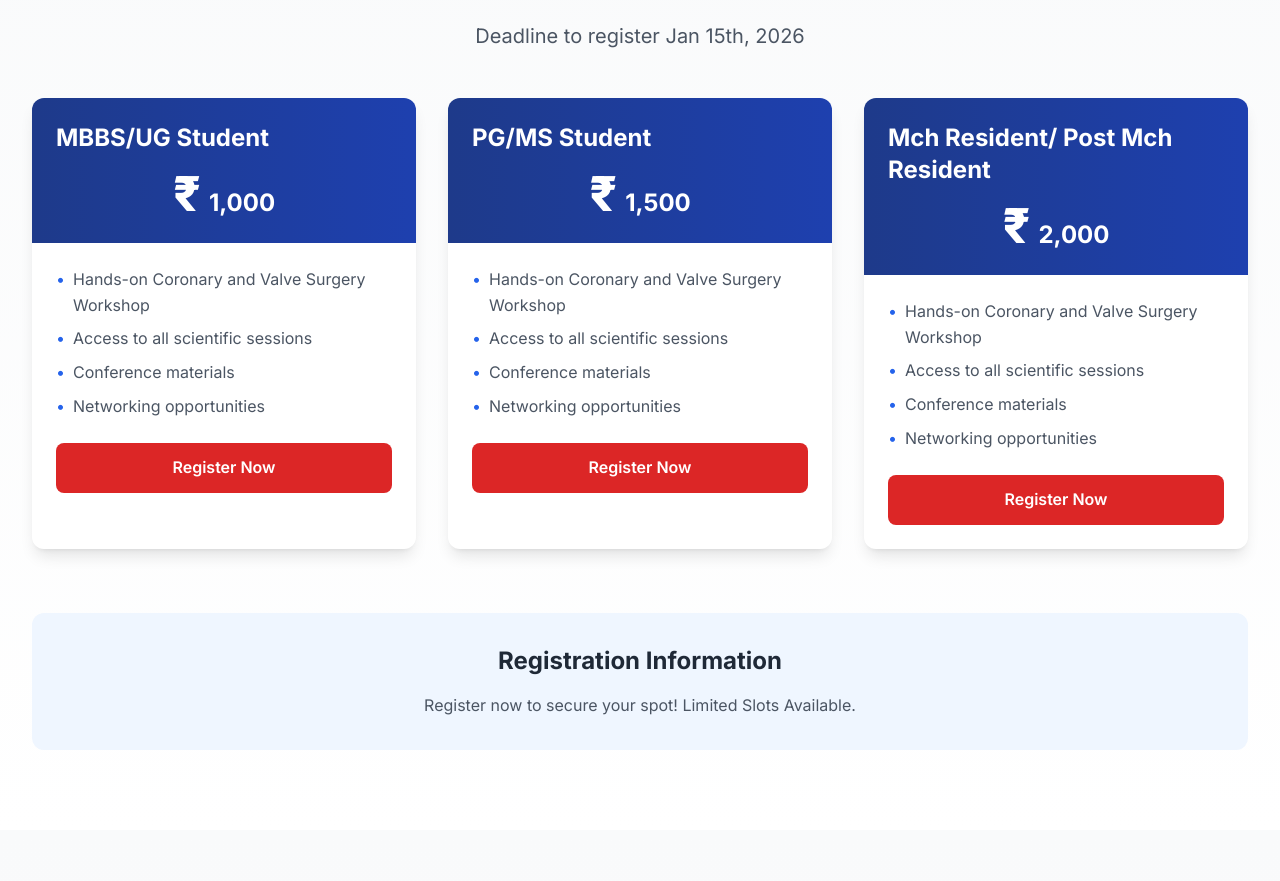
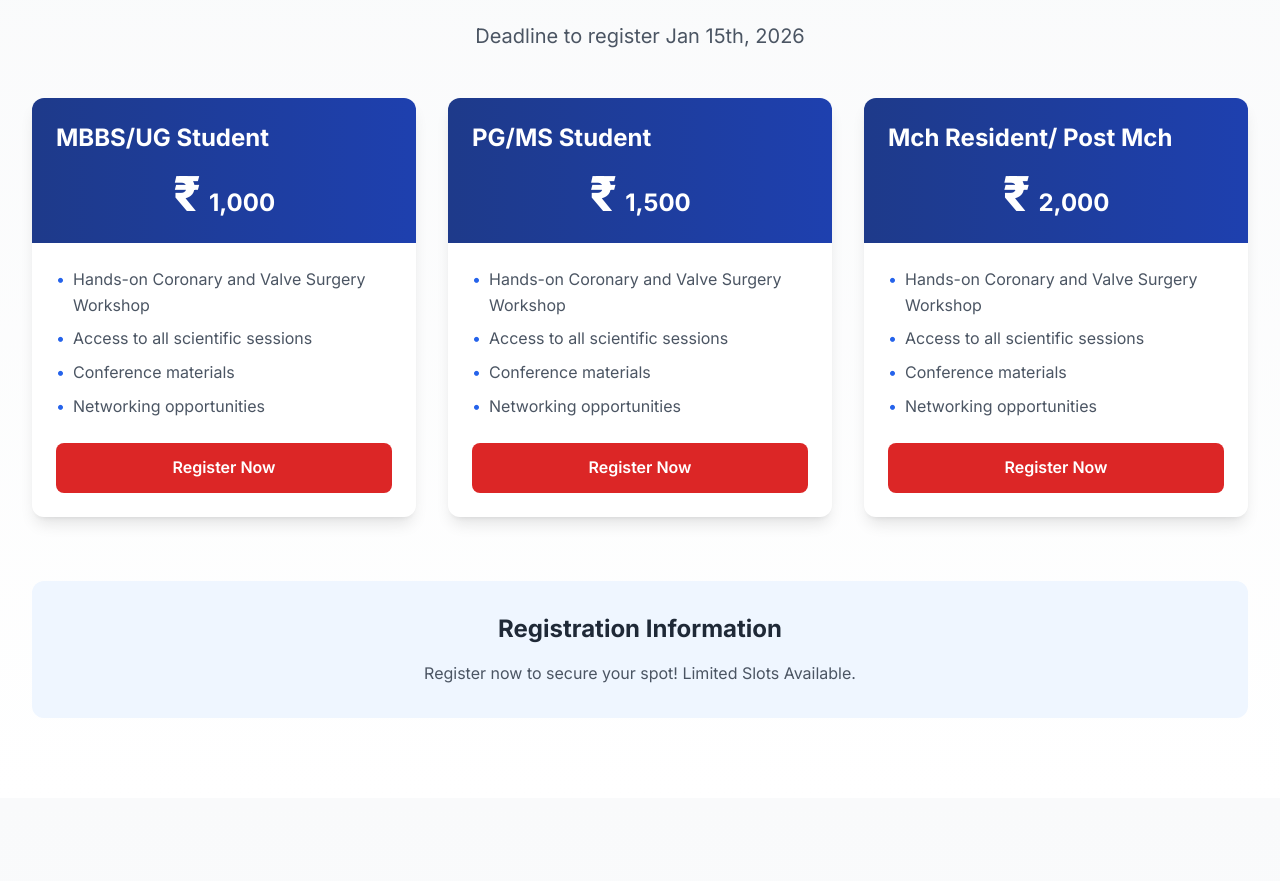
Before and after one commit to Narender-goud-054/dev-cvts, a React (Vite) app: page / in a window 1280 px wide. Shown: the part 3320-4201 px from the top of the page. Built offline with nearby package versions, Linux system fonts and the light colour scheme.

Commit message:
removing Resident from Post Mch Resdient

```diff
--- a/src/components/RegistrationPackages/RegistrationPackages.jsx
+++ b/src/components/RegistrationPackages/RegistrationPackages.jsx
@@ -18,7 +18,7 @@ const RegistrationPackages = () => {
       type: 'non-member'
     },
     {
-      title: 'Mch Resident/ Post Mch Resident',
+      title: 'Mch Resident/ Post Mch',
       price: '₹ 2,000',
       category: 'RESIDENTIAL PACKAGE',
       deadline: 'Deadline to register Jan 15th',
```
